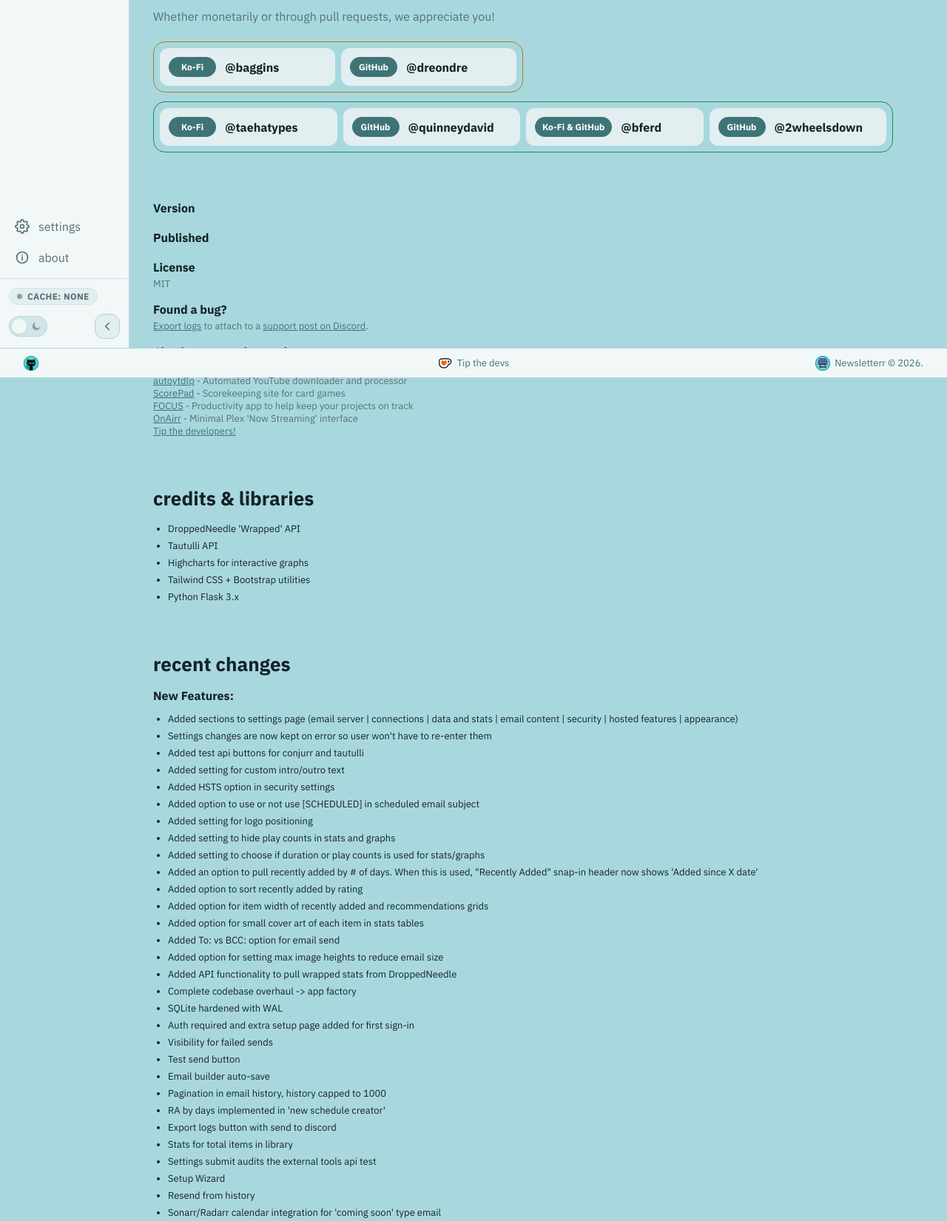
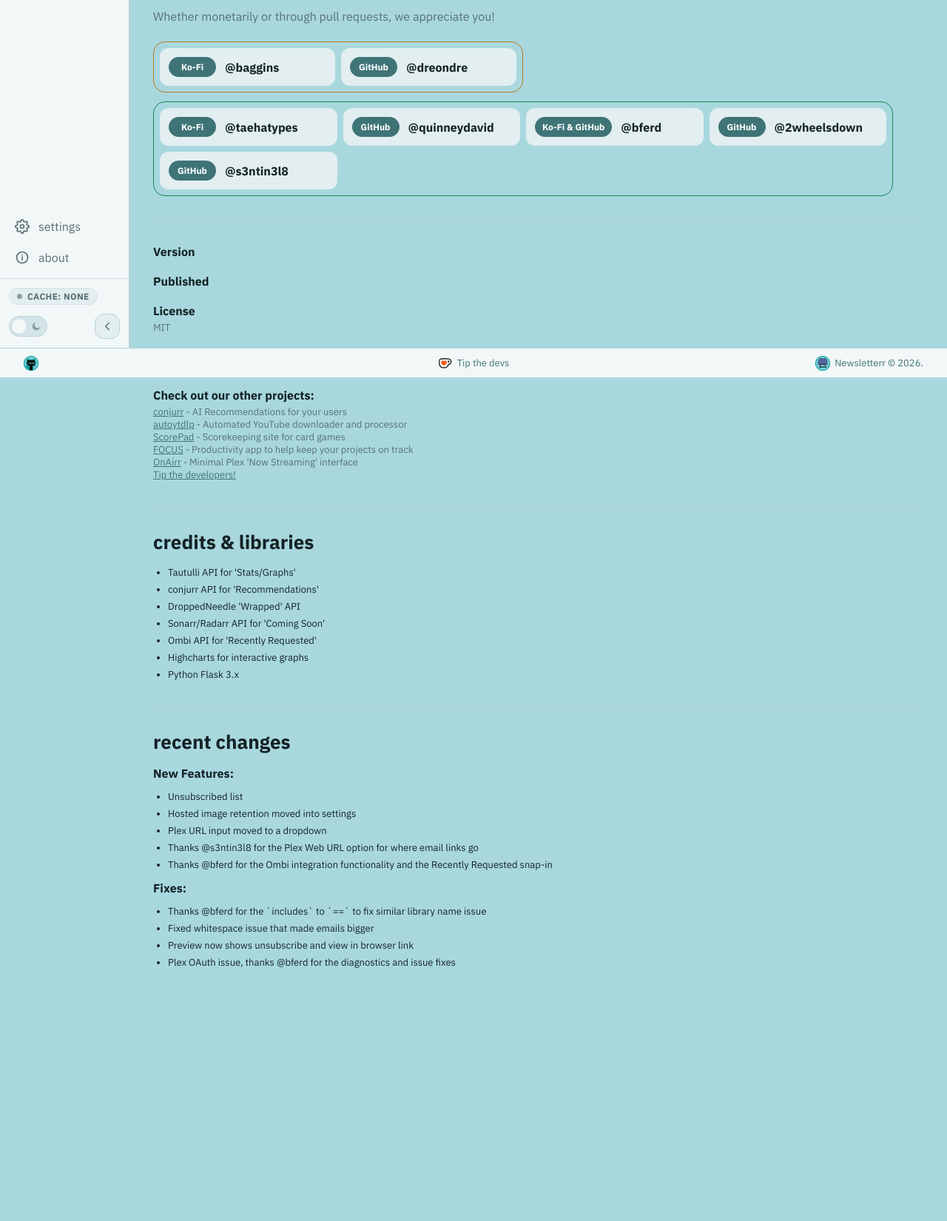
Before and after one commit to jma1ice/newsletterr, a Python web app: template templates/about.html in a window 1280 px wide. Shown: the part 290-1940 px from the top of the page at 74% size. After the commit the page ends 1598 px from the top, so only its background shows below. Run offline with Jinja, Linux system fonts and the light colour scheme; the template is opened without the code that fills it, so the values that code supplies are empty; some libraries are stand-ins or nearby versions.

Commit message:
update(about): readme, about, VERSION catchup

```diff
--- a/templates/about.html
+++ b/templates/about.html
@@ -51,6 +51,10 @@
                 <span class="contrib-badge">GitHub</span>
                 <span class="contrib-name">@2wheelsdown</span>
             </div>
+            <div class="contrib-card">
+                <span class="contrib-badge">GitHub</span>
+                <span class="contrib-name">@s3ntin3l8</span>
+            </div>
         </div>
     </div>
 
@@ -93,10 +97,12 @@
 
     <h2>credits &amp; libraries</h2>
     <ul class="info-list">
+        <li>Tautulli API for 'Stats/Graphs'</li>
+        <li>conjurr API for 'Recommendations'</li>
         <li>DroppedNeedle 'Wrapped' API</li>
-        <li>Tautulli API</li>
+        <li>Sonarr/Radarr API for 'Coming Soon'</li>
+        <li>Ombi API for 'Recently Requested'</li>
         <li>Highcharts for interactive graphs</li>
-        <li>Tailwind CSS + Bootstrap utilities</li>
         <li>Python Flask 3.x</li>
     </ul>
 
@@ -105,65 +111,18 @@
     <h2>recent changes</h2>
     <p class="info-subhead">New Features:</p>
     <ul class="info-list">
-        <li>Added sections to settings page (email server | connections | data and stats | email content | security | hosted features | appearance)</li>
-        <li>Settings changes are now kept on error so user won't have to re-enter them</li>
-        <li>Added test api buttons for conjurr and tautulli</li>
-        <li>Added setting for custom intro/outro text</li>
-        <li>Added HSTS option in security settings</li>
-        <li>Added option to use or not use [SCHEDULED] in scheduled email subject</li>
-        <li>Added setting for logo positioning</li>
-        <li>Added setting to hide play counts in stats and graphs</li>
-        <li>Added setting to choose if duration or play counts is used for stats/graphs</li>
-        <li>Added an option to pull recently added by # of days. When this is used, "Recently Added" snap-in header now shows 'Added since X date'</li>
-        <li>Added option to sort recently added by rating</li>
-        <li>Added option for item width of recently added and recommendations grids</li>
-        <li>Added option for small cover art of each item in stats tables</li>
-        <li>Added To: vs BCC: option for email send</li>
-        <li>Added option for setting max image heights to reduce email size</li>
-        <li>Added API functionality to pull wrapped stats from DroppedNeedle</li>
-        <li>Complete codebase overhaul -&gt; app factory</li>
-        <li>SQLite hardened with WAL</li>
-        <li>Auth required and extra setup page added for first sign-in</li>
-        <li>Visibility for failed sends</li>
-        <li>Test send button</li>
-        <li>Email builder auto-save</li>
-        <li>Pagination in email history, history capped to 1000</li>
-        <li>RA by days implemented in 'new schedule creator'</li>
-        <li>Export logs button with send to discord</li>
-        <li>Stats for total items in library</li>
-        <li>Settings submit audits the external tools api test</li>
-        <li>Setup Wizard</li>
-        <li>Resend from history</li>
-        <li>Sonarr/Radarr calendar integration for 'coming soon' type email</li>
-        <li>Year in Plex (Plex Wrapped yearly stats)</li>
-        <li>Date range for stats (i.e. 1.1.25 - 1.1.26) (instead of 'last X days')</li>
-        <li>Made collections clickable</li>
-        <li>Added a hosted 'most recent newsletter' webpage</li>
-        <li>Added opt out support</li>
-        <li>Added hosted images to reduce email size</li>
-        <li>General UI update/modernization</li>
-        <li>More mobile CSS optimizations</li>
-        <li>Removed use of Tailwind Play CDN</li>
-        <li>Pride UI themes</li>
-        <li>Option to show or hide description on recently added posters</li>
-        <li>Setting for collection group grid width</li>
+        <li>Unsubscribed list</li>
+        <li>Hosted image retention moved into settings</li>
+        <li>Plex URL input moved to a dropdown</li>
+        <li>Thanks @s3ntin3l8 for the Plex Web URL option for where email links go</li>
+        <li>Thanks @bferd for the Ombi integration functionality and the Recently Requested snap-in</li>
     </ul>
     <p class="info-subhead">Fixes:</p>
     <ul class="info-list mb-4">
-        <li>Thanks @2wheelsdown for the blank emails fix</li>
-        <li>Fixed issue where fresh setup `migrate_email_templates_for_header_title()` calls for `server_name` failed creating a missing `email_header_title` column</li>
-        <li>Patched up some SSRF/secrete containment</li>
-        <li>CSRF fixes</li>
-        <li>Fixed possible double send on scheduled emails</li>
-        <li>Bimonthly cadence fix</li>
-        <li>Schedule fix for recommendation emails</li>
-        <li>API fields in settings are now a password field</li>
-        <li>Fixed ra/recs card differing width issues when &gt;5 columns used</li>
-        <li>Added a 'pop-up blocked' to index for `save_template()` and similar</li>
-        <li>Adjusted issue where some email clients show posters as small slivers</li>
-        <li>Fixed where contributor area would start clipping out on lower size screens</li>
-        <li>Removed plex-api-client as plexapi.plex was no longer supported</li>
-        <li>Fixed changing ra/recs grid width to maintain the correct poster ratio</li>
+        <li>Thanks @bferd for the `includes` to `==` to fix similar library name issue</li>
+        <li>Fixed whitespace issue that made emails bigger</li>
+        <li>Preview now shows unsubscribe and view in browser link</li>
+        <li>Plex OAuth issue, thanks @bferd for the diagnostics and issue fixes</li>
     </ul>
 </div>
 {% endblock %}
```
Also changed, not shown: readme.md, 1 other file.
